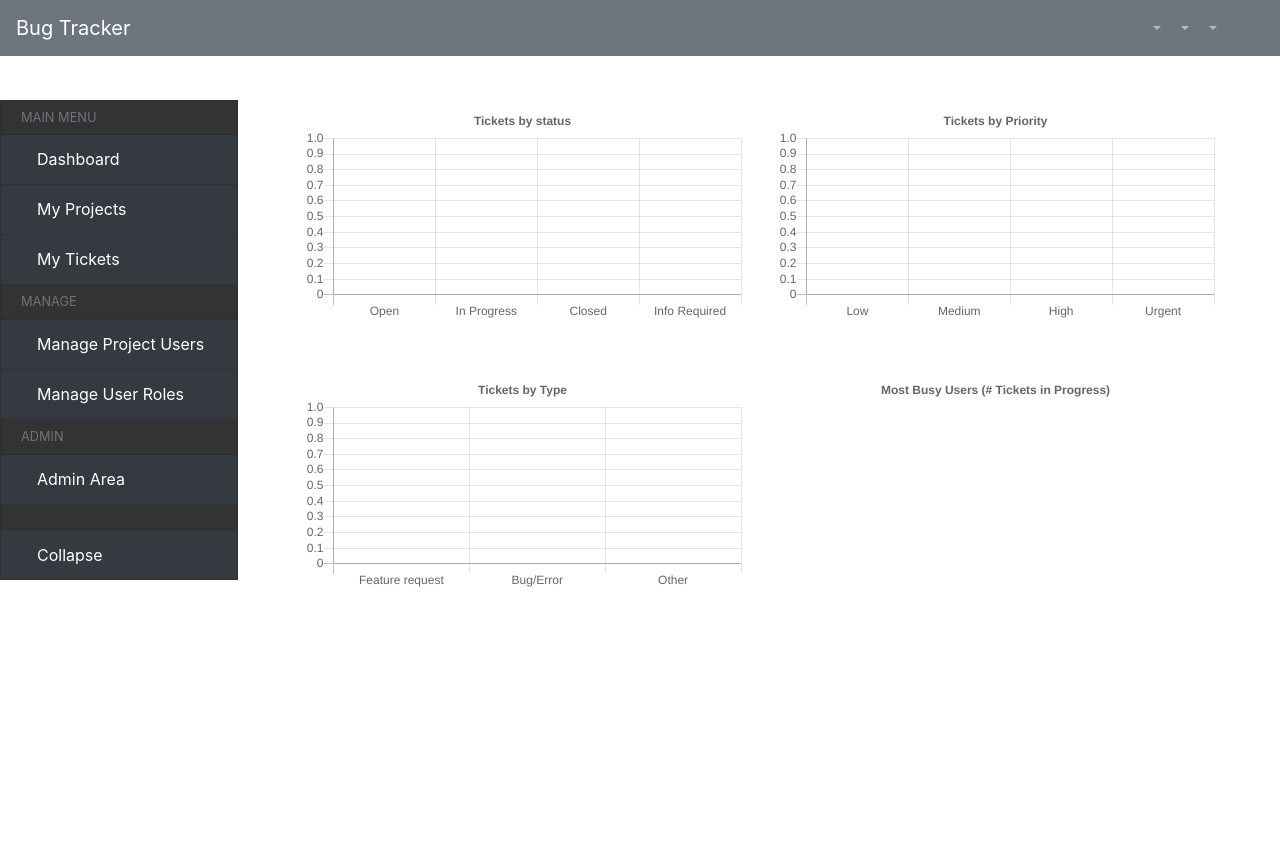
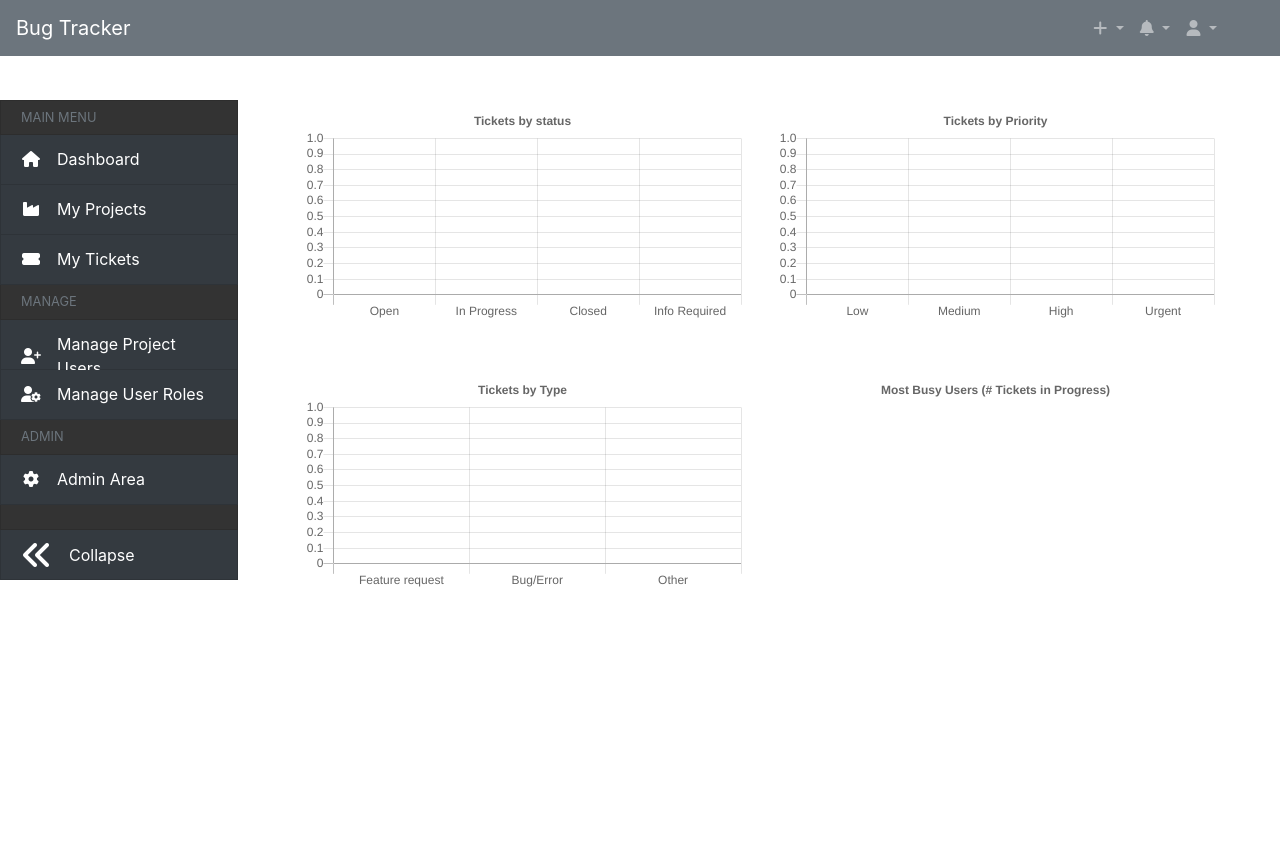
Before and after one commit to KristianMSchmidt/django-bugtracker, a Django app: page / in a window 1280 px wide. Run offline with Django 3.2, Linux system fonts and the light colour scheme; the visitor is signed in with stand-in values (Sample User, id 1); data that the repository does not hold is empty; parts of the project's set-up code (start-up, migrations or seed data) failed here and were passed over; some libraries are stand-ins or nearby versions.

Commit message:
uninstalled fontawesome

```diff
--- a/config/settings.py
+++ b/config/settings.py
@@ -45,8 +45,6 @@
     # Third-party
     'debug_toolbar',
     'crispy_forms',
-    'fontawesome-free',
-
 
     # Local
     'notifications',
--- a/templates/base.html
+++ b/templates/base.html
@@ -12,11 +12,7 @@
     <link rel="stylesheet" href="https://cdn.jsdelivr.net/npm/bootstrap@4.6.0/dist/css/bootstrap.min.css"
         integrity="sha384-B0vP5xmATw1+K9KRQjQERJvTumQW0nPEzvF6L/Z6nronJ3oUOFUFpCjEUQouq2+l" crossorigin="anonymous">
 
-    <!-- Font Awesome Free's Solid  files -->
-  <!-- Our project just needs Font Awesome Free's Solid + Brand files -->
-  <link href="{% static 'fontawesome_free/css/fontawesome.css' %}" rel="stylesheet" type="text/css">
-  <link href="{% static 'fontawesome_free/css/brands.css' %}" rel="stylesheet" type="text/css">
-  <link href="{% static 'fontawesome_free/css/solid.css' %}" rel="stylesheet" type="text/css">
+    <script src="https://kit.fontawesome.com/114f0c3f98.js" crossorigin="anonymous"></script>
 
     <!-- Core theme CSS -->
     <style>
```
Also changed, not shown: 2 other files.
